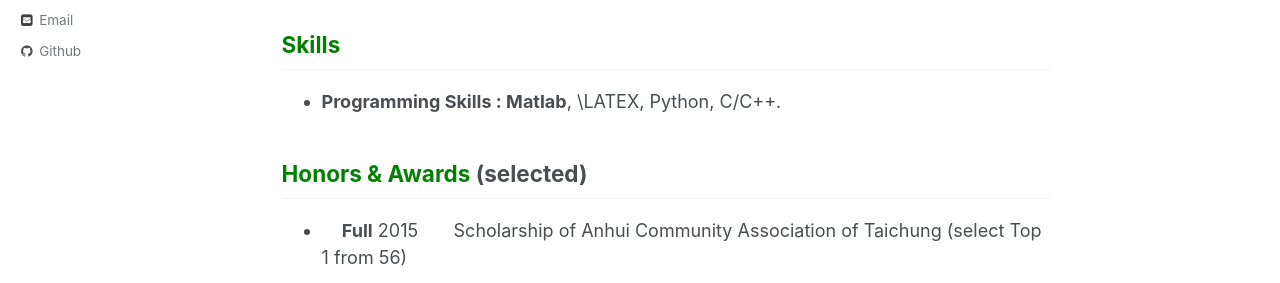
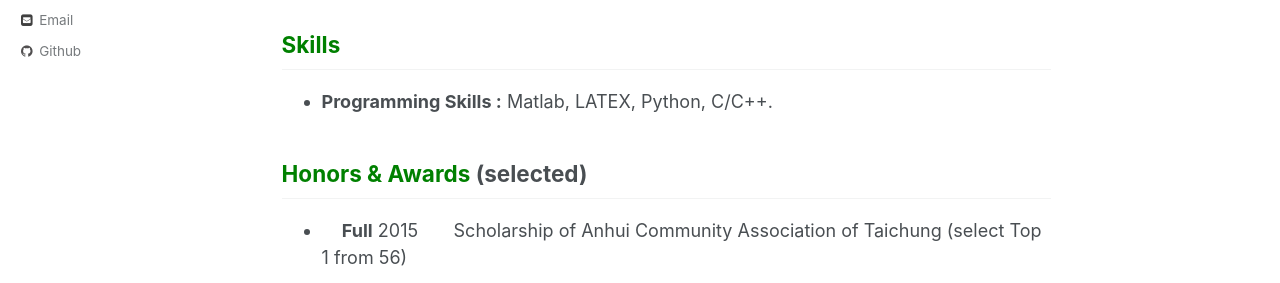
Before and after one commit to mengMia/yameng-ahu.github.io, a Jekyll site: the page built from _pages/about.md, in a window 1280 px wide and 900 px high, scrolled down 641 px. Shown: the part 386-669 px from the top of the window. Built offline with Jekyll 4.4.1, drawn with Linux system fonts in a browser that asks for light colours.

```diff
--- a/_pages/about.md
+++ b/_pages/about.md
@@ -32,7 +32,7 @@ Concatenated Systems,” submitted to IEEE Transactions on Communications. [arxi
 Systems,” submitted to China Communications.
 
 ## <span style="color: green"> Skills </span>
-* **Programming Skills : Matlab**, \LATEX, Python, C/C++.
+* **Programming Skills :** Matlab, LATEX, Python, C/C++.
 
 ## <span style="color: green"> Honors & Awards </span>(selected)
 *  &nbsp; &nbsp; **Full** 2015  &nbsp; &nbsp; &nbsp; Scholarship of Anhui Community Association of Taichung  (select Top 1 from 56)
```
